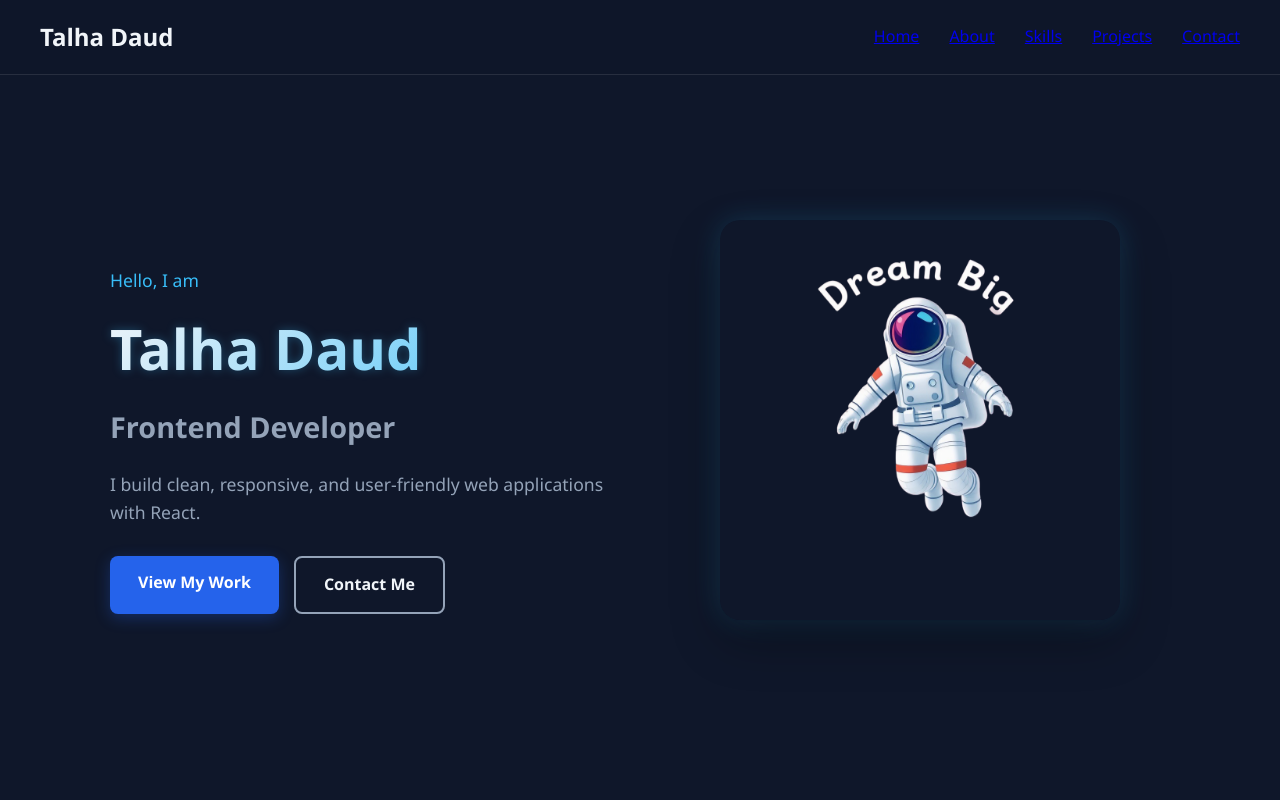
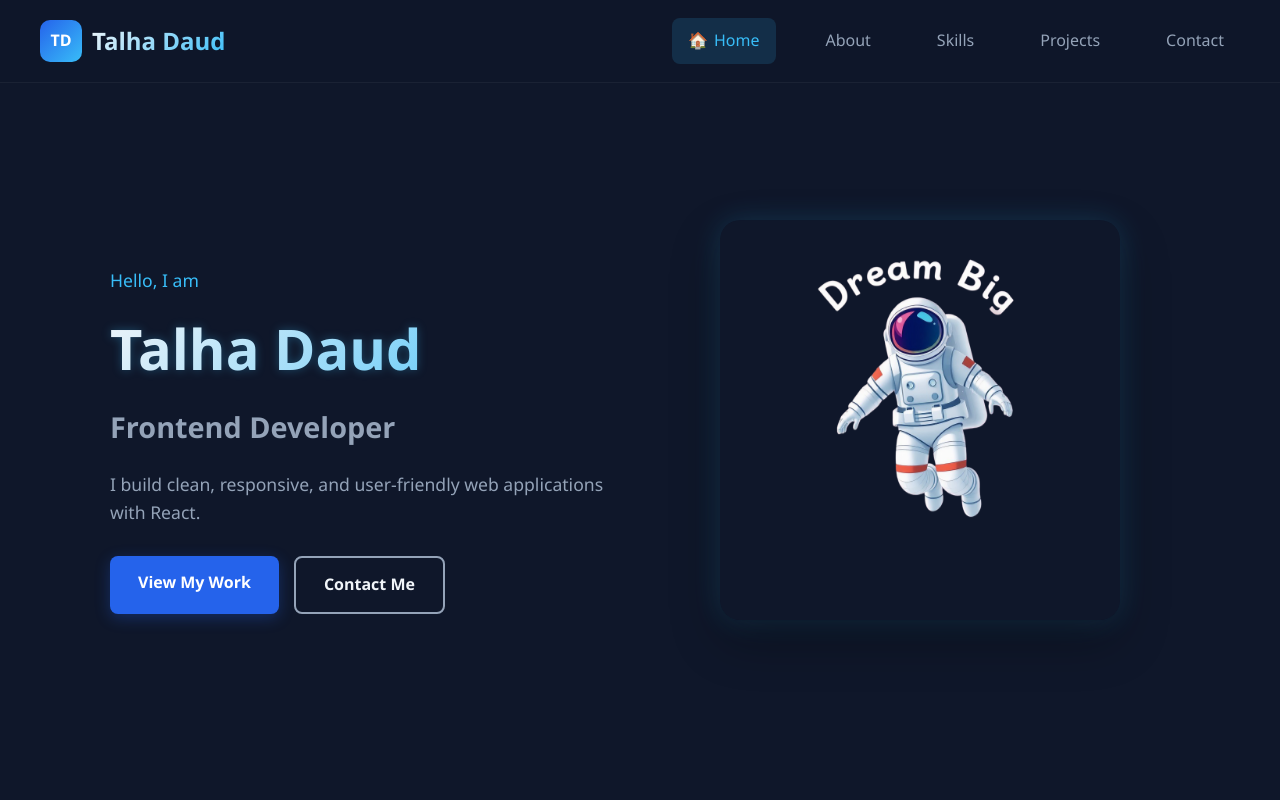
Before and after one commit to TalhaKhanSix/talhadaud.me, a React (Create React App) app: page / in a window 1280 px wide. Shown: the top 800 px of the page. Built offline with nearby package versions, Linux system fonts and the light colour scheme.

Commit message:
Enhance header with scroll effects, mobile menu, and active section tracking

```diff
--- a/src/App.css
+++ b/src/App.css
@@ -38,17 +38,22 @@ body {
   top: 0;
   left: 0;
   right: 0;
-  background: rgba(15, 23, 42, 0.95);
-  backdrop-filter: blur(10px);
+  background: rgba(15, 23, 42, 0.85);
+  backdrop-filter: blur(12px);
   z-index: 1000;
-  border-bottom: 1px solid rgba(255,255,255,0.1);
-  transition: all 0.3s ease;
+  border-bottom: 1px solid rgba(255,255,255,0.05);
+  transition: all 0.4s ease;
 }
 
 .header-scrolled {
   background: rgba(15, 23, 42, 0.98);
-  box-shadow: 0 4px 20px rgba(0, 0, 0, 0.3);
-  border-bottom-color: var(--primary);
+  box-shadow: 0 4px 30px rgba(0, 0, 0, 0.4);
+  border-bottom-color: var(--accent);
+  padding: 0;
+}
+
+.header-scrolled .header-inner {
+  padding: 12px 0;
 }
 
 .header-inner {
@@ -56,9 +61,13 @@ body {
   justify-content: space-between;
   align-items: center;
   padding: 18px 0;
+  transition: padding 0.3s ease;
 }
 
 .logo {
+  display: flex;
+  align-items: center;
+  gap: 10px;
   font-size: 1.5rem;
   font-weight: 700;
   color: var(--text);
@@ -66,64 +75,131 @@ body {
   transition: all 0.3s ease;
 }
 
-.logo:hover {
-  color: var(--accent);
-  transform: scale(1.05);
+.logo-icon {
+  display: flex;
+  align-items: center;
+  justify-content: center;
+  width: 42px;
+  height: 42px;
+  background: linear-gradient(135deg, var(--primary), var(--accent));
+  border-radius: 10px;
+  font-size: 1rem;
+  font-weight: 800;
+  color: white;
+  transition: all 0.3s ease;
+}
+
+.logo:hover .logo-icon {
+  transform: rotate(10deg) scale(1.1);
+  box-shadow: 0 5px 20px rgba(56, 189, 248, 0.4);
+}
+
+.logo-text {
+  background: linear-gradient(135deg, var(--text) 0%, var(--accent) 100%);
+  -webkit-background-clip: text;
+  -webkit-text-fill-color: transparent;
+  background-clip: text;
+}
+
+.logo:hover .logo-text {
+  background: linear-gradient(135deg, var(--accent) 0%, var(--text) 100%);
+  -webkit-background-clip: text;
+  background-clip: text;
 }
 
 .nav {
   display: flex;
-  gap: 30px;
+  gap: 8px;
 }
 
 .nav-link {
+  display: flex;
+  align-items: center;
+  gap: 6px;
   color: var(--text-muted);
   text-decoration: none;
   font-weight: 500;
   transition: all 0.3s ease;
   position: relative;
-  padding: 5px 0;
+  padding: 10px 16px;
+  border-radius: 8px;
 }
 
-.nav-link::after {
+.nav-icon {
+  font-size: 1rem;
+  opacity: 0;
+  transform: translateX(-5px);
+  transition: all 0.3s ease;
+}
+
+.nav-link:hover .nav-icon,
+.nav-link.active .nav-icon {
+  opacity: 1;
+  transform: translateX(0);
+}
+
+.nav-link::before {
   content: '';
   position: absolute;
-  bottom: 0;
-  left: 0;
-  width: 0;
-  height: 2px;
-  background: var(--accent);
-  transition: width 0.3s ease;
+  inset: 0;
+  background: rgba(56, 189, 248, 0.1);
+  border-radius: 8px;
+  opacity: 0;
+  transition: opacity 0.3s ease;
 }
 
-.nav-link:hover,
+.nav-link:hover::before {
+  opacity: 1;
+}
+
 .nav-link.active {
+  color: var(--accent);
+  background: rgba(56, 189, 248, 0.15);
+}
+
+.nav-link:hover {
   color: var(--accent);
 }
 
-.nav-link:hover::after,
-.nav-link.active::after {
-  width: 100%;
+.nav-label {
+  position: relative;
+  z-index: 1;
+}
+
+/* Nav overlay for mobile */
+.nav-overlay {
+  display: none;
+  position: fixed;
+  inset: 0;
+  background: rgba(0, 0, 0, 0.5);
+  z-index: 998;
 }
 
 /* Mobile Menu Toggle */
 .menu-toggle {
   display: none;
   flex-direction: column;
-  gap: 5px;
+  gap: 6px;
   background: none;
   border: none;
   cursor: pointer;
-  padding: 5px;
+  padding: 8px;
   z-index: 1001;
+  border-radius: 8px;
+  transition: all 0.3s ease;
+}
+
+.menu-toggle:hover {
+  background: rgba(56, 189, 248, 0.1);
 }
 
 .menu-toggle span {
-  width: 25px;
+  width: 28px;
   height: 3px;
   background: var(--text);
-  border-radius: 2px;
+  border-radius: 3px;
   transition: all 0.3s ease;
+  transform-origin: center;
 }
 
 .menu-toggle.open span:nth-child(1) {
@@ -457,24 +533,45 @@ body {
     position: fixed;
     top: 0;
     right: -100%;
-    width: 70%;
-    max-width: 300px;
+    width: 75%;
+    max-width: 320px;
     height: 100vh;
-    background: var(--bg-light);
+    background: linear-gradient(180deg, var(--bg-light) 0%, var(--bg) 100%);
     flex-direction: column;
-    padding: 80px 30px 30px;
-    gap: 20px;
-    transition: right 0.3s ease;
-    box-shadow: -5px 0 30px rgba(0,0,0,0.3);
+    padding: 100px 30px 30px;
+    gap: 10px;
+    transition: right 0.4s cubic-bezier(0.4, 0, 0.2, 1);
+    box-shadow: -10px 0 40px rgba(0,0,0,0.5);
+    border-left: 1px solid rgba(56, 189, 248, 0.1);
   }
 
   .nav-open {
     right: 0;
   }
 
+  .nav-overlay {
+    display: block;
+  }
+
   .nav-link {
+    font-size: 1.1rem;
+    padding: 15px 20px;
+    border-radius: 12px;
+    justify-content: flex-start;
+  }
+
+  .nav-link .nav-icon {
+    opacity: 1;
+    transform: translateX(0);
     font-size: 1.2rem;
-    padding: 10px 0;
+  }
+
+  .nav-link.active {
+    background: rgba(56, 189, 248, 0.2);
+  }
+
+  .logo-text {
+    display: none;
   }
 
   .about-content {
--- a/src/App.js
+++ b/src/App.js
@@ -1,6 +1,6 @@
 import "./App.css";
 import profileImg from "./astronaut.png";
-import { useState } from "react";
+import { useState, useEffect } from "react";
 
 function App() {
   return (
@@ -15,21 +15,120 @@ function App() {
   );
 }
 
-// Step 1: Header/Navigation
+// Step 1: Header/Navigation with scroll effects and mobile menu
 function Header() {
+  const [isMenuOpen, setIsMenuOpen] = useState(false);
+  const [isScrolled, setIsScrolled] = useState(false);
+  const [activeSection, setActiveSection] = useState("home");
+
+  // Handle scroll for header styling and active section detection
+  useEffect(() => {
+    const handleScroll = () => {
+      // Add shadow when scrolled
+      setIsScrolled(window.scrollY > 50);
+
+      // Detect active section
+      const sections = ["home", "about", "skills", "projects", "contact"];
+      for (const section of sections) {
+        const element = document.getElementById(section);
+        if (element) {
+          const rect = element.getBoundingClientRect();
+          if (rect.top <= 150 && rect.bottom >= 150) {
+            setActiveSection(section);
+            break;
+          }
+        }
+      }
+    };
+
+    window.addEventListener("scroll", handleScroll);
+    return () => window.removeEventListener("scroll", handleScroll);
+  }, []);
+
+  // Close menu when clicking outside
+  useEffect(() => {
+    const handleClickOutside = (e) => {
+      if (isMenuOpen && !e.target.closest(".nav") && !e.target.closest(".menu-toggle")) {
+        setIsMenuOpen(false);
+      }
+    };
+
+    document.addEventListener("click", handleClickOutside);
+    return () => document.removeEventListener("click", handleClickOutside);
+  }, [isMenuOpen]);
+
+  // Close menu on escape key
+  useEffect(() => {
+    const handleEscape = (e) => {
+      if (e.key === "Escape" && isMenuOpen) {
+        setIsMenuOpen(false);
+      }
+    };
+
+    document.addEventListener("keydown", handleEscape);
+    return () => document.removeEventListener("keydown", handleEscape);
+  }, [isMenuOpen]);
+
+  const handleNavClick = (e, sectionId) => {
+    e.preventDefault();
+    setIsMenuOpen(false);
+    const element = document.getElementById(sectionId);
+    if (element) {
+      element.scrollIntoView({ behavior: "smooth" });
+    }
+  };
+
+  const toggleMenu = () => {
+    setIsMenuOpen((prev) => !prev);
+  };
+
+  const navItems = [
+    { id: "home", label: "Home", icon: "🏠" },
+    { id: "about", label: "About", icon: "👤" },
+    { id: "skills", label: "Skills", icon: "💡" },
+    { id: "projects", label: "Projects", icon: "🚀" },
+    { id: "contact", label: "Contact", icon: "📧" },
+  ];
+
   return (
-    <header className="header">
+    <header className={`header ${isScrolled ? "header-scrolled" : ""}`}>
       <div className="container header-inner">
-        <a href="#home" className="logo">
-          Talha Daud
+        <a
+          href="#home"
+          className="logo"
+          onClick={(e) => handleNavClick(e, "home")}
+        >
+          <span className="logo-icon">TD</span>
+          <span className="logo-text">Talha Daud</span>
         </a>
-        <nav className="nav">
-          <a href="#home">Home</a>
-          <a href="#about">About</a>
-          <a href="#skills">Skills</a>
-          <a href="#projects">Projects</a>
-          <a href="#contact">Contact</a>
+
+        <button
+          className={`menu-toggle ${isMenuOpen ? "open" : ""}`}
+          onClick={toggleMenu}
+          aria-label="Toggle navigation menu"
+          aria-expanded={isMenuOpen}
+        >
+          <span></span>
+          <span></span>
+          <span></span>
+        </button>
+
+        <nav className={`nav ${isMenuOpen ? "nav-open" : ""}`}>
+          {navItems.map((item) => (
+            <a
+              key={item.id}
+              href={`#${item.id}`}
+              className={`nav-link ${activeSection === item.id ? "active" : ""}`}
+              onClick={(e) => handleNavClick(e, item.id)}
+            >
+              <span className="nav-icon">{item.icon}</span>
+              <span className="nav-label">{item.label}</span>
+            </a>
+          ))}
         </nav>
+
+        {/* Overlay for mobile menu */}
+        {isMenuOpen && <div className="nav-overlay" onClick={() => setIsMenuOpen(false)}></div>}
       </div>
     </header>
   );
```
